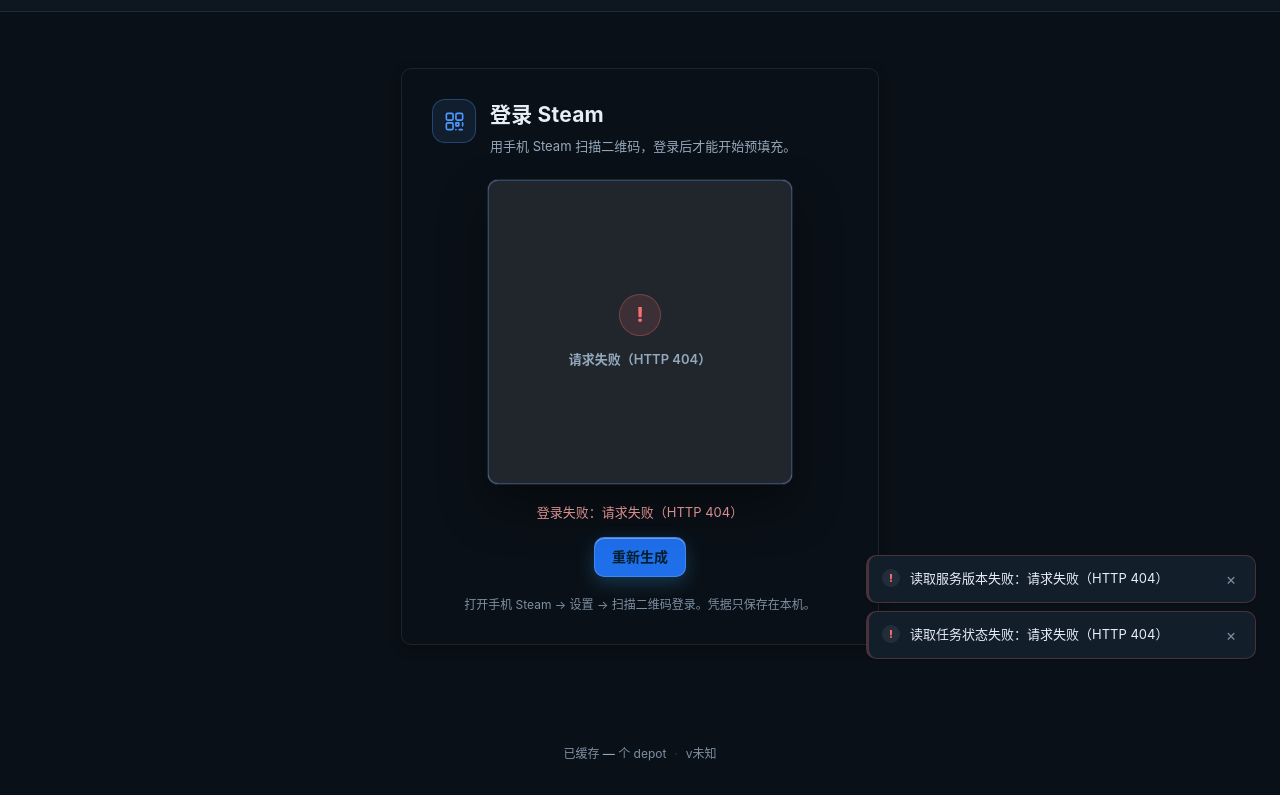
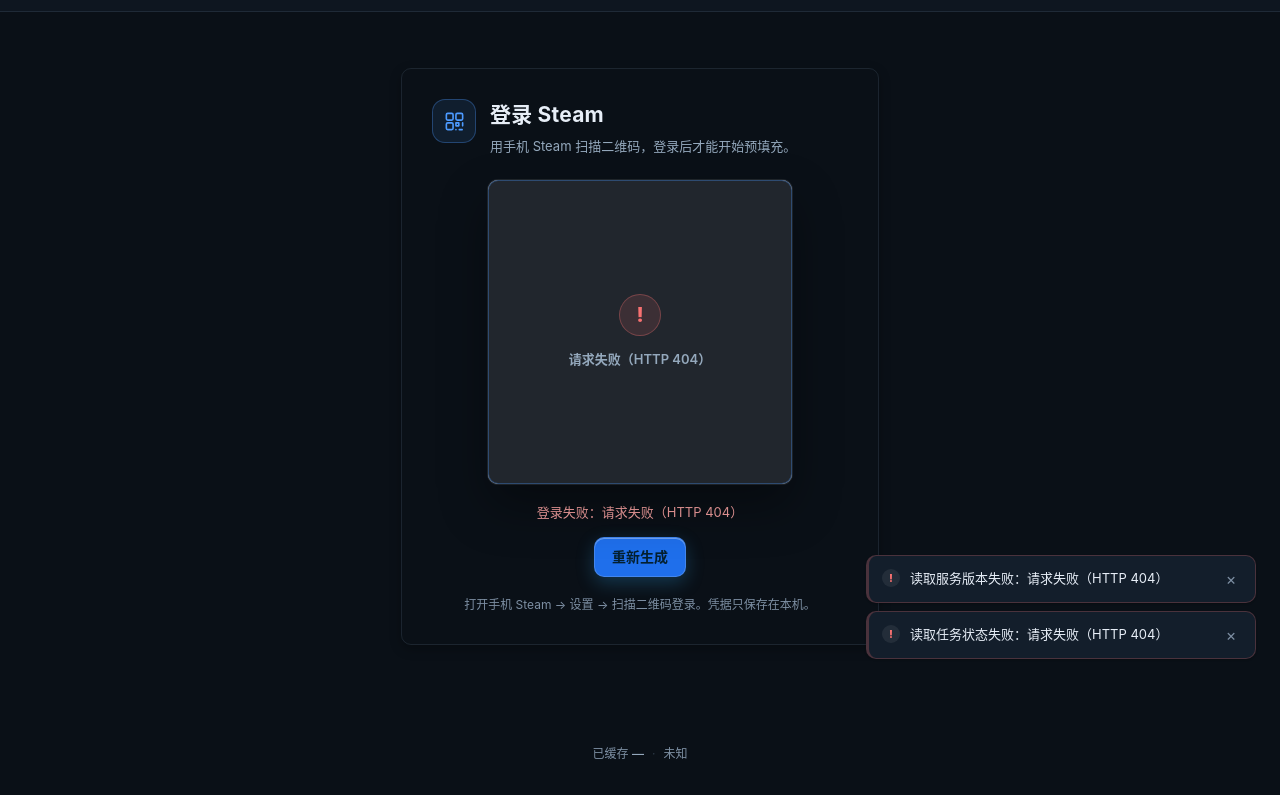
Before and after one commit to william-wu97/lancache-warmer, a website: page web/index.html in a window 1280 px wide. Shown: the part 53-848 px from the top of the page. Drawn offline with Linux system fonts and the light colour scheme; no server answers.

Commit message:
fix: 页脚文案重复
JS 写入的值本身已带单位和 v 前缀（`6 depot` / `v0.1.0`），
HTML 又加了一遍，显示成「6 depot 个 depot」和「vv0.1.0」。

```diff
--- a/web/index.html
+++ b/web/index.html
@@ -203,9 +203,9 @@
   </main>
 
   <footer class="app-footer">
-    <span>已缓存 <strong id="depot-value">—</strong> 个 depot</span>
+    <span>已缓存 <strong id="depot-value">—</strong></span>
     <span class="footer-dot" aria-hidden="true">·</span>
-    <span>v<span id="version-value">—</span></span>
+    <span id="version-value">—</span>
   </footer>
 
   <footer class="action-bar" id="action-bar" hidden>
```
